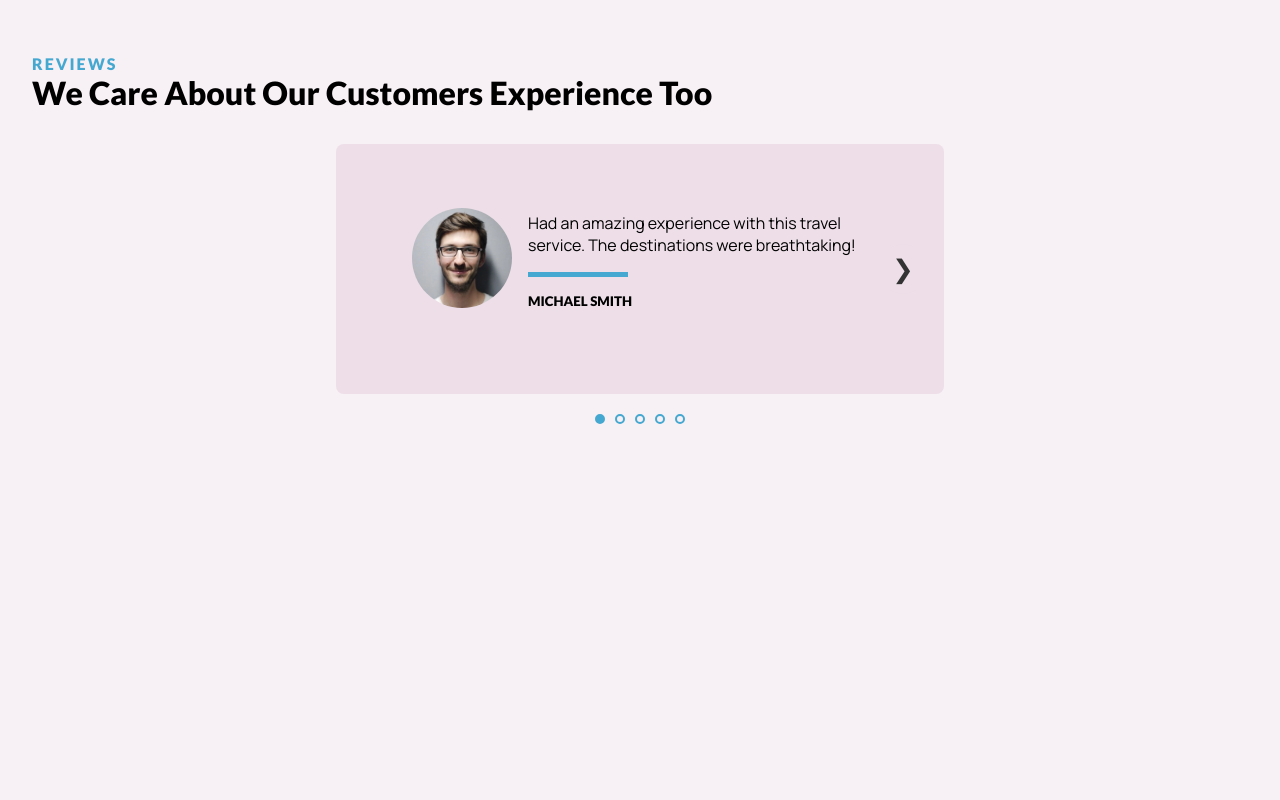
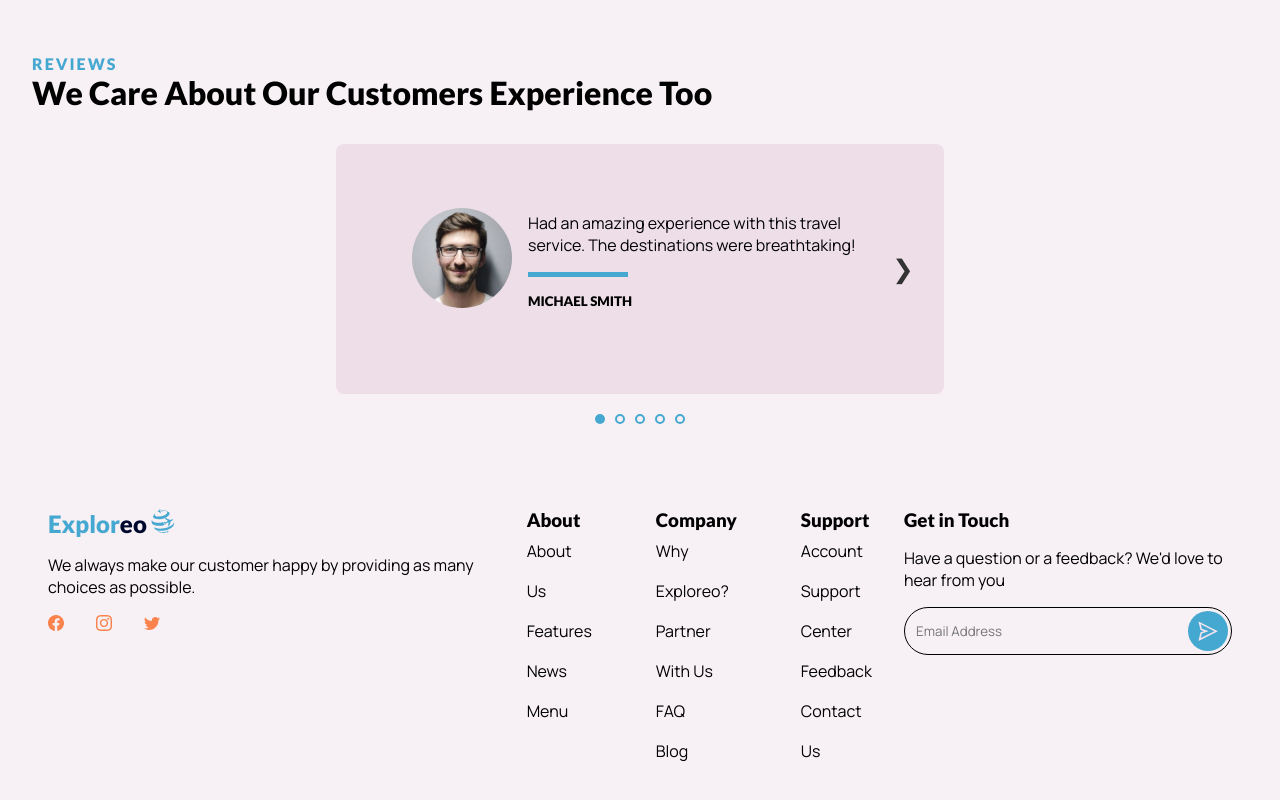
Before and after one commit to sreelakshmyaj/Travel-website, a React (Create React App) app: page / in a window 1280 px wide. Shown: the part 2443-3243 px from the top of the page. Before the commit the page ends 2904 px from the top, so only its background shows below. Built offline with nearby package versions, Linux system fonts and the light colour scheme.

Commit message:
created footer

```diff
--- a/src/App.css
+++ b/src/App.css
@@ -366,11 +366,6 @@ nav ul a:hover {
   min-height: 200px;
 }
 
-.profile {
-  position: relative;
-  top: 0px;
-}
-
 .profile img {
   border-radius: 50%;
 }
@@ -418,6 +413,102 @@ button.rec.rec-dot:hover {
   background-color: #45a8d0;
 }
 
+/* Footer.js */
+
+footer {
+  padding: 2rem;
+  display: flex;
+  justify-content: space-between;
+}
+
+.f-section {
+  margin: 1rem;
+}
+
+.f-section p{
+  margin: 1rem 0;
+}
+
+.social-icons a,
+.social-icons a:active,
+.social-icons a:visited,
+.social-icons a:focus{
+  margin-right: 2rem;
+  color: #FA824C;
+  transition: all 1s ease-in-out;
+}
+
+.social-icons a:hover {
+  transform: scale(1.5);
+}
+
+.f-section li {
+  list-style-type: none;
+  line-height: 40px;
+}
+
+.f-section li a,
+.f-section li a:visited,
+.f-section li a:focus {
+  color: #000;
+}
+
+.f-section2 {
+  display: flex;
+  gap: 4rem;
+}
+
+
+.f-section h3 {
+  cursor: pointer;
+}
+
+.down-arrow {
+  margin-left: 1.5rem;
+  cursor: pointer;
+  background-color: transparent;
+  border: none;
+  font: inherit;
+  display: none;
+}
+
+.input-container {
+  display: flex;
+  justify-content: space-between;
+  gap: 1rem;
+  margin-top: 1rem;
+  border: 1px solid #000;
+  padding: 0.2rem;
+  padding-left: 0.5rem;
+  border-radius: 50px;
+}
+
+.input-container input {
+  width: 82%;
+  border: none;
+  border-radius: 50px;
+  background-color: transparent;
+  padding-left: 0.2rem;
+}
+
+.send-icon {
+  font-size: 1.4rem;
+  border: none;
+  background-color: #45a8d0;
+  color: #f3e4ef;
+  width: 40px;
+  height: 40px;
+  border-radius: 50%;
+  cursor: pointer;
+  display: flex;
+  justify-content: center;
+  align-items: center;
+}
+
+.input-container input:focus {
+  outline: none;
+}
+
 @media screen and (max-width: 768px) {
   .menu,
   .nav-btn {
@@ -447,11 +538,46 @@ button.rec.rec-dot:hover {
   }
   .experience-container {
     flex-direction: column;
+    justify-content: center;
+    align-items: center;
     gap: 1rem;
   }
   .e-img {
     width: 50%;
   }
+  div.rec.rec-carousel {
+    width: 70%;
+  }
+  footer {
+    text-align: center;
+    flex-direction: column;
+    align-items: center;
+  }
+  footer .f-section2 h3 {
+    text-align: center;
+    width: 100vw;
+    padding: 1rem;
+    margin: 0 1rem;
+    border-bottom: 1px solid #00000084;
+  }
+  .down-arrow {
+    display: inline-block;
+  }
+  .f-section2 {
+    margin-top: 1rem;
+    flex-direction: column;
+    gap: 0;
+  }
+  .f-section ul {
+    height: 0;
+    overflow: hidden;
+    transition: all 0.5s ease-in;
+  }
+
+  .f-section ul.open {
+    height: 200px;
+  }
+
 }
 
 @media screen and (max-width: 550px) {
@@ -462,4 +588,11 @@ button.rec.rec-dot:hover {
     flex-direction: column;
     align-items: center;
   }
+  div.rec.rec-carousel {
+    width: 100%;
+  }
+  .profile img {
+    width: 50%;
+    height: auto;
+  }
 }
--- /dev/null
+++ b/src/Components/Footer.js
@@ -0,0 +1,84 @@
+import React, {useState} from 'react'
+import { SiYourtraveldottv } from 'react-icons/si'
+import { BsFacebook } from 'react-icons/bs'
+import { BsInstagram } from 'react-icons/bs'
+import { BsTwitter } from 'react-icons/bs'
+import { FaAngleDown } from 'react-icons/fa'
+import { AiOutlineSend } from 'react-icons/ai'
+
+const Footer = () => {
+
+    const [ulClass, setUlClass] = useState(null)
+    const [isClosed, setIsClosed] = useState([true, true, true]);
+    const handleDown = (index) => {
+        if(isClosed[index]) {
+            isClosed[index] = false;
+            setIsClosed([...isClosed]);
+        }
+        else {
+            isClosed[index] = true;
+            setIsClosed([...isClosed]);
+        }
+    }
+
+  return (
+    <footer>
+        <div className='f-section f-section1'>
+            <a href='#'>
+                <h2 className='logo-text'>
+                    Explor<span>eo </span>
+                    <SiYourtraveldottv />
+                </h2>
+            </a>
+            <p>
+                We always make our customer happy by providing as many choices as possible.
+            </p>
+            <div className='social-icons'>
+                <a href='https://www.facebook.com/'><BsFacebook /></a>
+                <a href='https://www.instagram.com/'><BsInstagram /></a>
+                <a href='https://twitter.com/i/flow/login'><BsTwitter /></a>
+            </div>
+        </div>
+        <div className='f-section f-section2'>
+            <div>
+                <h3>About<button className='down-arrow' onClick={() => handleDown(0)}><FaAngleDown /></button></h3>
+                <ul className={isClosed[0]? '': 'open'}>
+                    <li><a href='#'>About Us</a></li>
+                    <li><a href='#'>Features</a></li>
+                    <li><a href='#'>News</a></li>
+                    <li><a href='#'>Menu</a></li>
+                </ul>
+            </div>
+
+            <div>
+                <h3>Company<button className='down-arrow' onClick={() => handleDown(1)}><FaAngleDown /></button></h3>
+                <ul className={isClosed[1]? '': 'open'}>
+                    <li><a href='#'>Why Exploreo?</a></li>
+                    <li><a href='#'>Partner With Us</a></li>
+                    <li><a href='#'>FAQ</a></li>
+                    <li><a href='#'>Blog</a></li>
+                </ul>
+            </div>
+            <div>
+                <h3>Support<button className='down-arrow' onClick={() => handleDown(2)}><FaAngleDown /></button></h3>
+                <ul className={isClosed[2]? '': 'open'}>
+                    <li><a href='#'>Account</a></li>
+                    <li><a href='#'>Support Center</a></li>
+                    <li><a href='#'>Feedback</a></li>
+                    <li><a href='#'>Contact Us</a></li>
+                </ul>
+            </div>
+        </div>
+        <div className='f-section f-section3'>
+            <h3>Get in Touch</h3>
+            <p>Have a question or a feedback? We'd love to hear from you</p>
+            <div className='input-container'>
+                <input type='text' placeholder='Email Address'></input>
+                <button className='send-icon'><AiOutlineSend /></button>
+            </div>
+        </div>
+    </footer>
+  )
+}
+
+export default Footer
--- a/src/Components/Home.js
+++ b/src/Components/Home.js
@@ -6,6 +6,7 @@ import Features from './Features';
 import Destinations from './Destinations';
 import Experience from './Experience';
 import Review from './Review';
+import Footer from './Footer';
 
 const Home = () => {
   return (
@@ -16,6 +17,7 @@ const Home = () => {
         <Destinations />
         <Experience />
         <Review />
+        <Footer />
     </div>
   )
 }
--- a/src/Components/Review.js
+++ b/src/Components/Review.js
@@ -1,5 +1,4 @@
 import React from 'react'
-import profile1 from '../Assets/profile1.webp';
 import Carousel from 'react-elastic-carousel';
 import reviewdata from '../review';
 
@@ -27,7 +26,7 @@ const ReviewCard = (props) => {
   return (
     <div className='review-card'>
       <div className="profile">
-        <img src={props.image} width={100} height={100}/>
+        <img src={props.image} width={100} height={100} alt='profile'/>
       </div>
       <div className='text'>
         <p>
```
